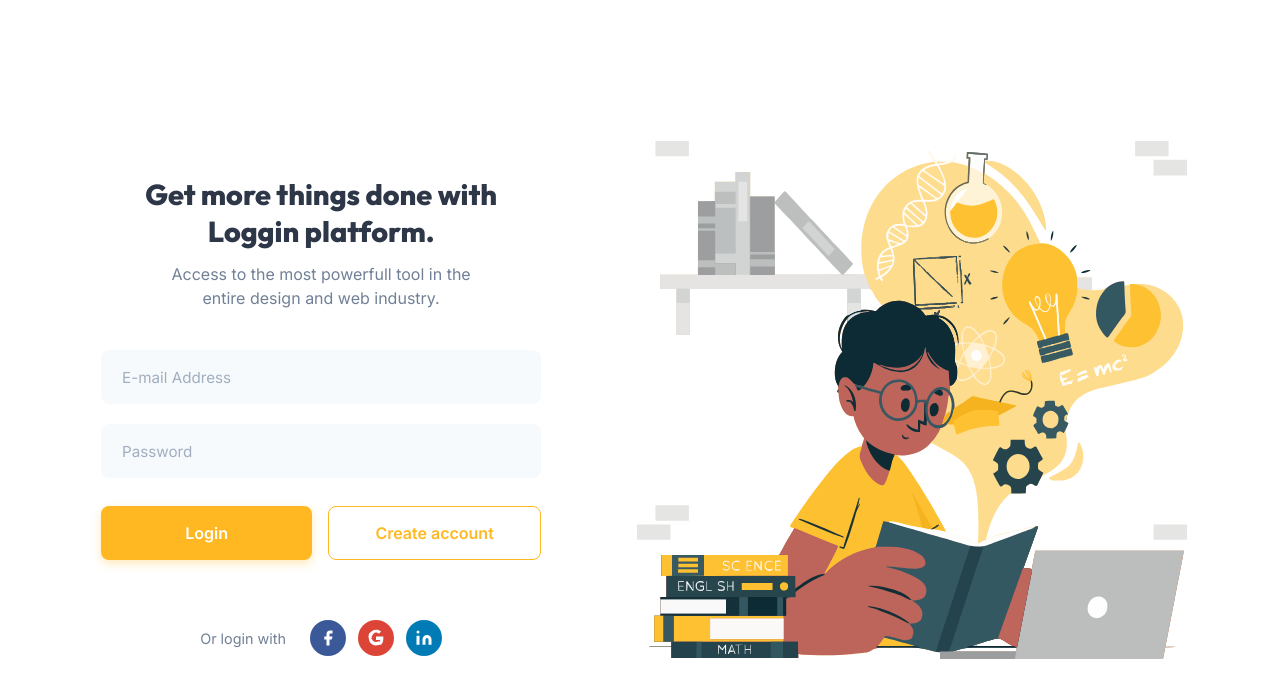
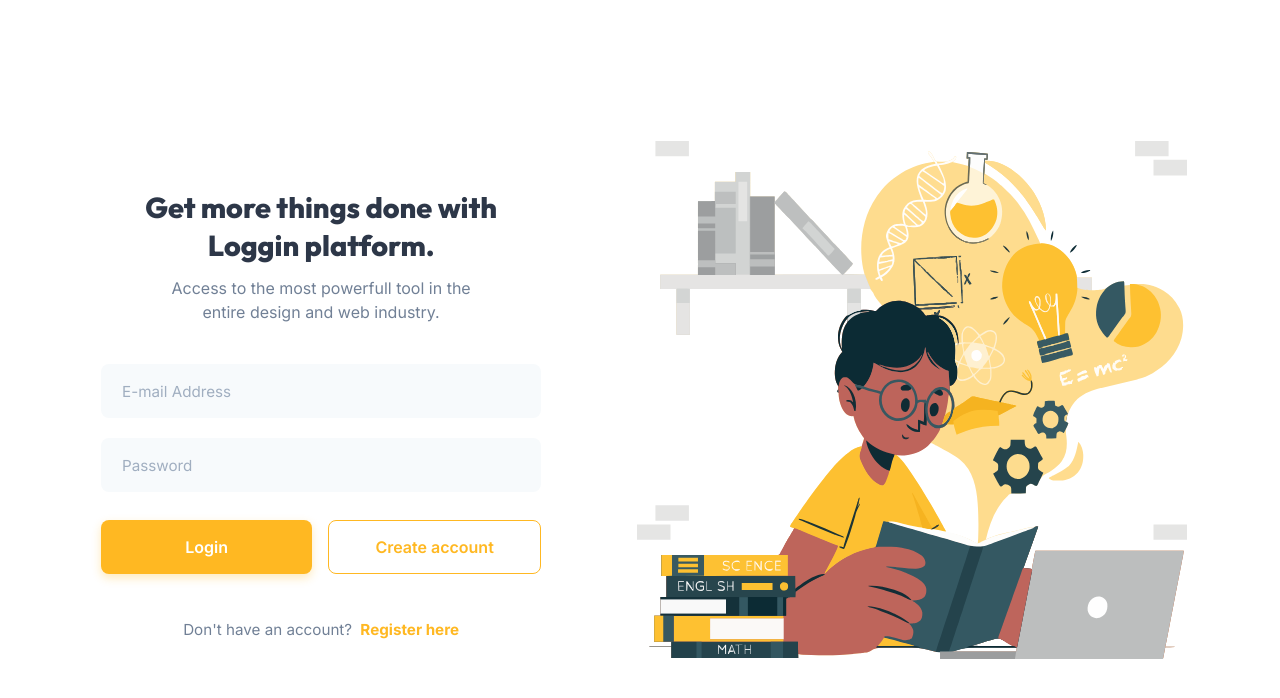
Before and after one commit to SurajSwatsan/News-Aggregator, an Angular app in the folder Frontend/: page /login in a window 1280 px wide. Shown: the top 698 px of the page. Built offline with nearby package versions, Linux system fonts and the light colour scheme.

Commit message:
login page change

```diff
--- a/Frontend/src/app/components/login/login.css
+++ b/Frontend/src/app/components/login/login.css
@@ -181,45 +181,26 @@ form {
   background-color: rgba(255, 184, 34, 0.05);
 }
 
-/* Social Login */
-.social-login {
-  display: flex;
-  align-items: center;
-  justify-content: center;
-  gap: 1.5rem;
-  margin-top: 2.5rem;
-}
-
-.social-text {
-  font-size: 0.9rem;
+/* Footer Link (Register) */
+.footer-link {
+  text-align: center;
+  margin-top: 1.5rem;
+  font-size: 0.95rem;
   color: var(--text-muted);
 }
 
-.social-icons {
-  display: flex;
-  gap: 0.75rem;
+.footer-link a {
+  color: var(--primary-yellow);
+  text-decoration: none;
+  font-weight: 700;
+  margin-left: 0.25rem;
+  transition: opacity 0.2s;
 }
 
-.social-btn {
-  width: 36px;
-  height: 36px;
-  border-radius: 50%;
-  display: flex;
-  align-items: center;
-  justify-content: center;
-  color: white;
-  border: none;
-  cursor: pointer;
-  transition: transform 0.2s;
+.footer-link a:hover {
+  opacity: 0.8;
+  text-decoration: underline;
 }
-
-.social-btn:hover {
-  transform: translateY(-2px);
-}
-
-.social-btn.facebook { background-color: var(--facebook); }
-.social-btn.google { background-color: var(--google); }
-.social-btn.linkedin { background-color: var(--linkedin); }
 
 /* Error Message */
 .error-msg {
--- a/Frontend/src/app/components/login/login.html
+++ b/Frontend/src/app/components/login/login.html
@@ -38,35 +38,9 @@
           <button type="button" class="btn btn-outline" routerLink="/register">Create account</button>
         </div>
 
-        <!-- Social Login -->
-        <div class="social-login">
-          <span class="social-text">Or login with</span>
-          <div class="social-icons">
-            <button type="button" class="social-btn facebook" routerLink="/register" aria-label="Login with Facebook">
-              <svg xmlns="http://www.w3.org/2000/svg" width="18" height="18" viewBox="0 0 24 24" fill="currentColor">
-                <path d="M18 2h-3a5 5 0 0 0-5 5v3H7v4h3v8h4v-8h3l1-4h-4V7a1 1 0 0 1 1-1h3z"></path>
-              </svg>
-            </button>
-            <button type="button" class="social-btn google" routerLink="/register" aria-label="Login with Google">
-              <svg xmlns="http://www.w3.org/2000/svg" width="18" height="18" viewBox="0 0 24 24" fill="currentColor">
-                <path
-                  d="M21.8055 10.0415H12V14.5454H17.6596C17.3986 15.986 16.5413 17.2037 15.2863 17.962V20.9419H18.6853C20.6729 19.1121 21.8055 16.3888 21.8055 13.0454C21.8055 11.9664 21.6115 10.9579 21.8055 10.0415Z" />
-                <path
-                  d="M12 21.9998C14.7578 21.9998 17.0673 21.0883 18.6853 19.336L15.2863 16.3562C14.4145 16.9404 13.2981 17.2889 12 17.2889C9.48912 17.2889 7.36863 15.5947 6.61191 13.315H3.10986V16.3159C4.74705 19.5694 8.12586 21.9998 12 21.9998Z" />
-                <path
-                  d="M6.61191 11.8385C6.42111 11.2721 6.31477 10.655 6.31477 10.0242C6.31477 9.39345 6.42111 8.77637 6.61191 8.20996V5.20911H3.10986C2.42857 6.55648 2 8.23258 2 10.0242C2 11.8159 2.42857 13.4919 3.10986 14.8393L6.61191 11.8385Z" />
-                <path
-                  d="M12 4.71077C13.5042 4.71077 14.8427 5.22851 15.9048 6.24285L18.7562 3.39145C17.0601 1.83398 14.7505 0.999756 12 0.999756C8.12586 0.999756 4.74705 3.43018 3.10986 6.68367L6.61191 9.68453C7.36863 7.40478 9.48912 4.71077 12 4.71077Z" />
-              </svg>
-            </button>
-            <button type="button" class="social-btn linkedin" routerLink="/register" aria-label="Login with LinkedIn">
-              <svg xmlns="http://www.w3.org/2000/svg" width="18" height="18" viewBox="0 0 24 24" fill="currentColor">
-                <path d="M16 8a6 6 0 0 1 6 6v7h-4v-7a2 2 0 0 0-2-2 2 2 0 0 0-2 2v7h-4v-7a6 6 0 0 1 6-6z"></path>
-                <rect x="2" y="9" width="4" height="12"></rect>
-                <circle cx="4" cy="4" r="2"></circle>
-              </svg>
-            </button>
-          </div>
+        <!-- Register Link -->
+        <div class="footer-link">
+          Don't have an account? <a routerLink="/register">Register here</a>
         </div>
       </form>
     </div>
```
